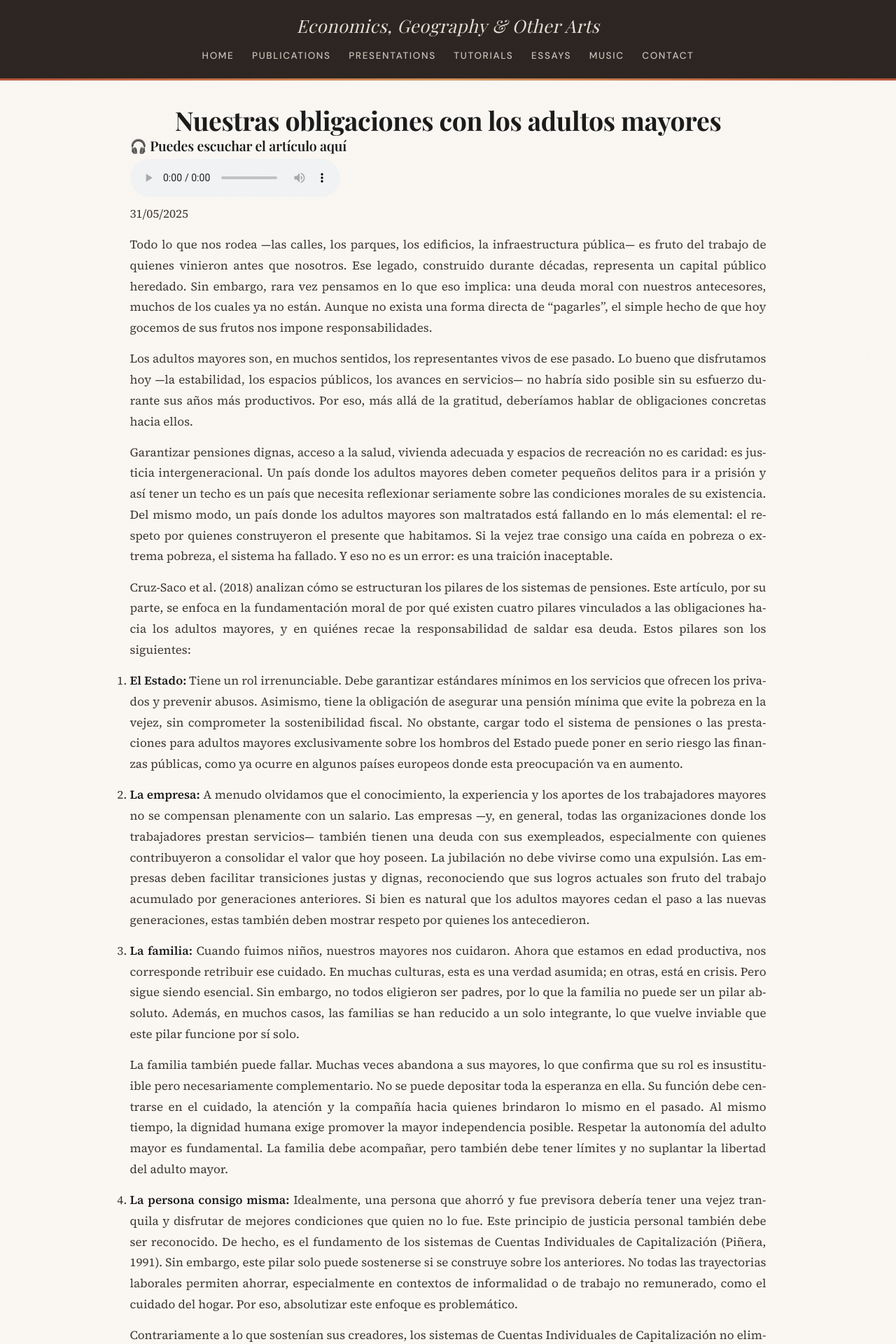
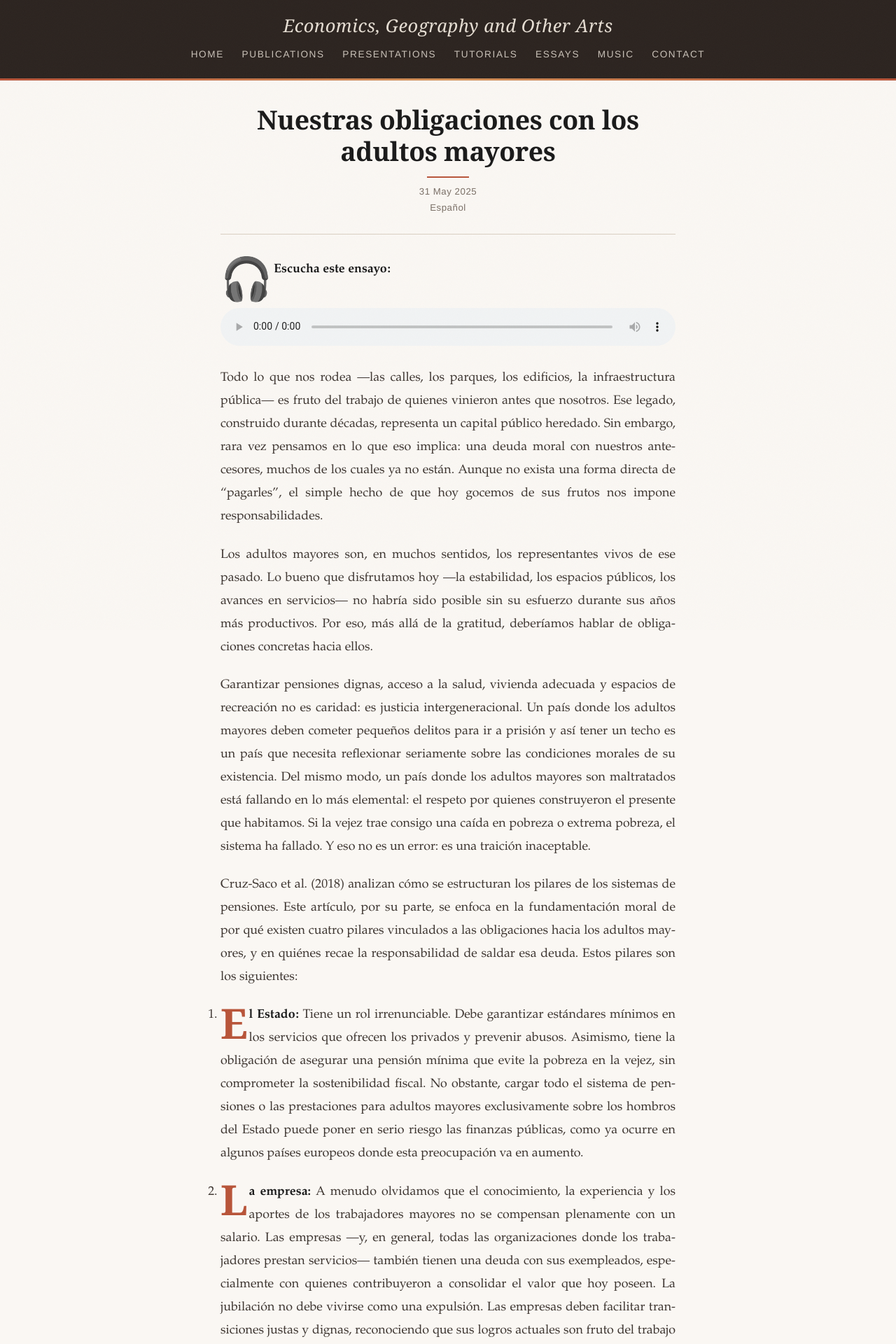
Before and after one commit to Favioleiva/favioleiva.github.io, a Jekyll site: the page built from essays/7obligaciones.md, in a window 1280 px wide. Shown: the top 1920 px of the page at 70% size. Built offline with Jekyll 4.4.1, drawn with Linux system fonts in a browser that asks for light colours; nearby versions of some CDN libraries; some web fonts are replaced; some of the changed text lies outside the part shown.

Commit message:
Update 7obligaciones.md

```diff
--- a/essays/7obligaciones.md
+++ b/essays/7obligaciones.md
@@ -1,17 +1,15 @@
 ---
-layout: default
-title: "Obligaciones"
+layout: essay
+title: "Nuestras obligaciones con los adultos mayores"
 permalink: /essays/obligaciones
+date_str: "31 May 2025"
+lang: "Español"
 ---
-<center> <h1>Nuestras obligaciones con los adultos mayores</h1> </center>
 
-<h3>🎧 Puedes escuchar el artículo aquí</h3>
+🎧 **Escucha este ensayo:**
 <audio controls>
-  <source src="/audio/ObligacionesAdultosMayoresLeiva2025.mp3" type="audio/mpeg">
-  Tu navegador no soporta audio HTML5.
+  <source src="/audio/7obligaciones.mp3" type="audio/mpeg">
 </audio>
-
-31/05/2025
 
 Todo lo que nos rodea —las calles, los parques, los edificios, la infraestructura pública— es fruto del trabajo de quienes vinieron antes que nosotros. Ese legado, construido durante décadas, representa un capital público heredado. Sin embargo, rara vez pensamos en lo que eso implica: una deuda moral con nuestros antecesores, muchos de los cuales ya no están. Aunque no exista una forma directa de “pagarles”, el simple hecho de que hoy gocemos de sus frutos nos impone responsabilidades.
 
```
